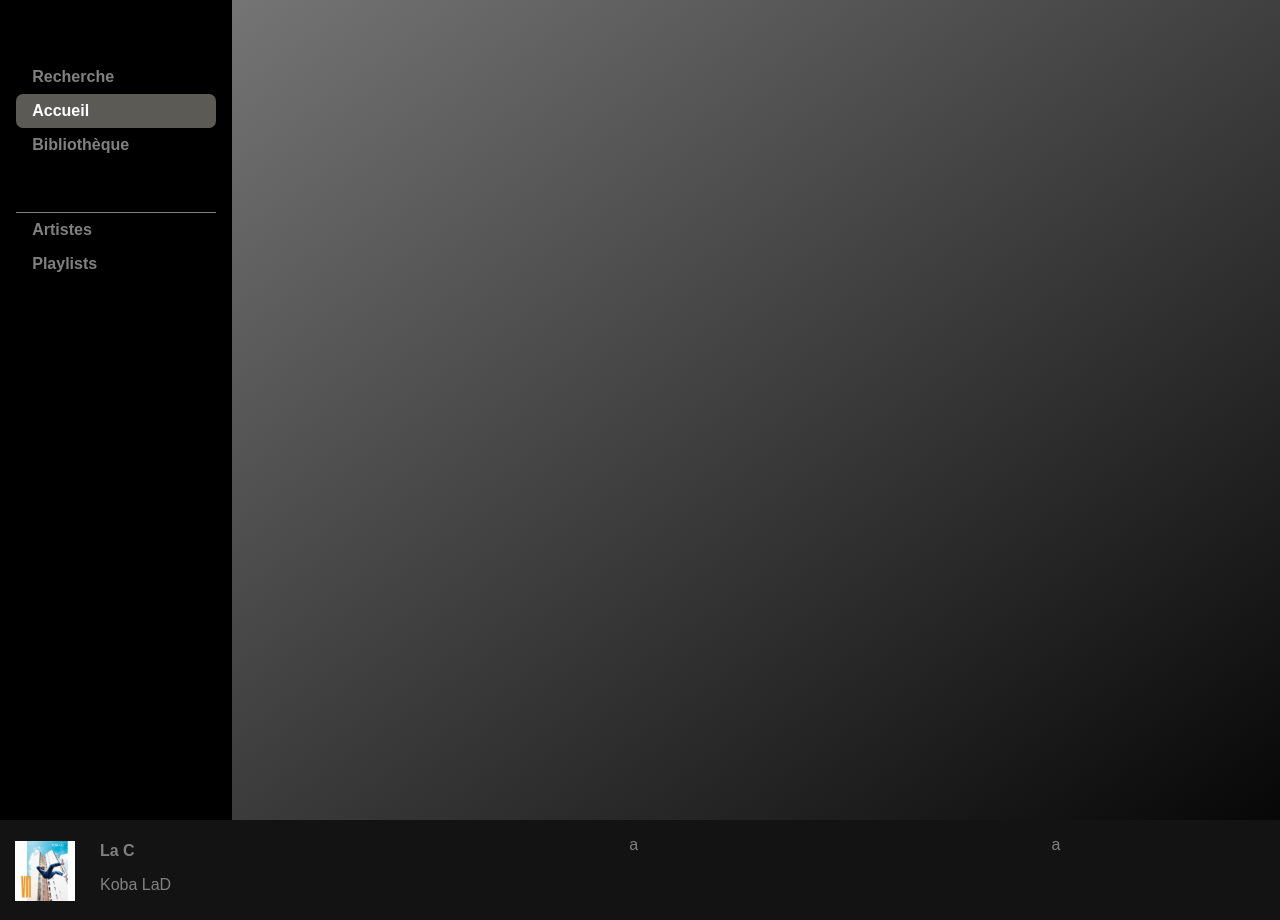
After one commit to anthohn/042-GesProj2, a PHP site: page / in a window 1280 px wide. The commit adds this page. Run offline with PHP 8.4, Linux system fonts and the light colour scheme.

Commit message:
anthony html css

```diff
--- /dev/null
+++ b/htmlAnthohn/index.html
@@ -0,0 +1,47 @@
+<!DOCTYPE html>
+<!--ETML
+	Auteur : Anthony Höhn
+	Date : 25.01.2021
+	Description : Index site-->
+<html lang="fr">
+	<head>
+		<meta charset="UTF-8">
+		<meta name="viewport" content="width=device-width, initial-scale=1.0">
+
+		<!-- Logo ongle-->
+		<link rel="icon" href="../../userContent/logoOnglet.png" />
+
+		<title>P042</title>
+		<link href="resources/css/style.css" rel="stylesheet" type="text/css" />
+	</head>
+	<body>
+		<div class="main">
+			<!-- header du site-->
+			<div class="leftnav">
+				<ul>
+					<li><a href="#">Recherche</a></li>
+					<li><a id="active" href="#">Accueil</a></li>
+					<li class="espace"><a href="src/html/library.html">Bibliothèque</a></li>
+					<li class="border"><a href="#">Artistes</a></li>
+					<li><a href="#">Playlists</a></li>
+				</ul>
+			</div>
+		</div>
+
+		<footer>
+			<div class="leftFooter">
+				<img src="userContent/img/vii.jpg" alt="">
+				<p><b>La C</b></p>
+				<p>Koba LaD</p>
+			</div>
+
+			<div class="midFooter">
+				<p>a</p>
+			</div>
+
+			<div class="rightFooter">
+				<p>a</p>
+			</div>
+		</footer>
+	</body>
+</html>
--- a/htmlAnthohn/resources/css/style.css
+++ b/htmlAnthohn/resources/css/style.css
@@ -13,8 +13,18 @@ body{
 	background-repeat: no-repeat
 }
 
+.main{
+	overflow: auto;
+	width: 100%;
+}
+
+.gene{
+	float: left;
+	width: 20%;
+}
 
 .leftnav{
+	display: flex;
     position: fixed;
 	height: 100vh;
 	width: 232px;
@@ -48,3 +58,53 @@ body{
 	color: White;
 	background-color: #5c5a55;
 }
+
+.espace{
+	margin-bottom: 50px;
+}
+
+.border{
+	border-top: 1px solid Gray;
+}
+
+footer{
+	float: left;
+	height: 100px;
+	width: 100%;
+	background-color: rgb(19, 19, 19);
+	color: gray;
+	bottom: 0;
+	position: fixed;
+}
+
+.leftFooter {
+	margin-top: 6px;
+	height: 100%;
+	float: left;
+	width: 33%;
+}
+
+.leftFooter p{
+	padding-left: 100px;
+}
+
+.leftFooter img{
+	padding-top: 15px;
+	padding-left: 15px;
+	padding-right: 0;
+	float: left;
+	width: 60px;
+	height: 60px;
+}
+.midFooter{
+	height: 100%;
+	float: left;
+	width: 33%;
+	text-align: center;
+}
+.rightFooter{
+	height: 100%;
+	float: left;
+	width: 33%;
+	text-align: center;
+}
--- a/test.txt
+++ b/test.txt
@@ -0,0 +1 @@
+aaaaaaaaa
```
Also changed, not shown: htmlAnthohn/src/html/library.html (renamed from htmlAnthohn/src/html/index.html, +7 -3 lines), htmlAnthohn/userContent/img/vii.jpg (added), salut.txt (added).
